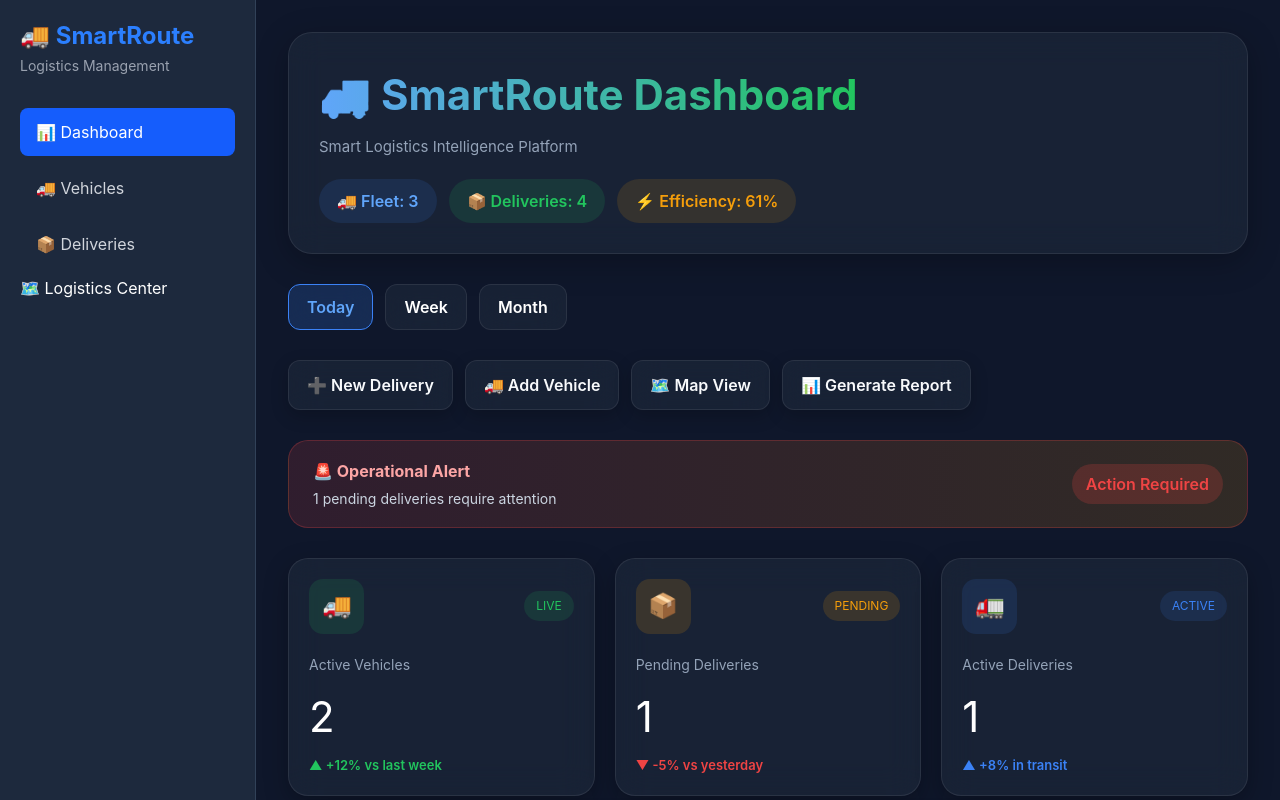
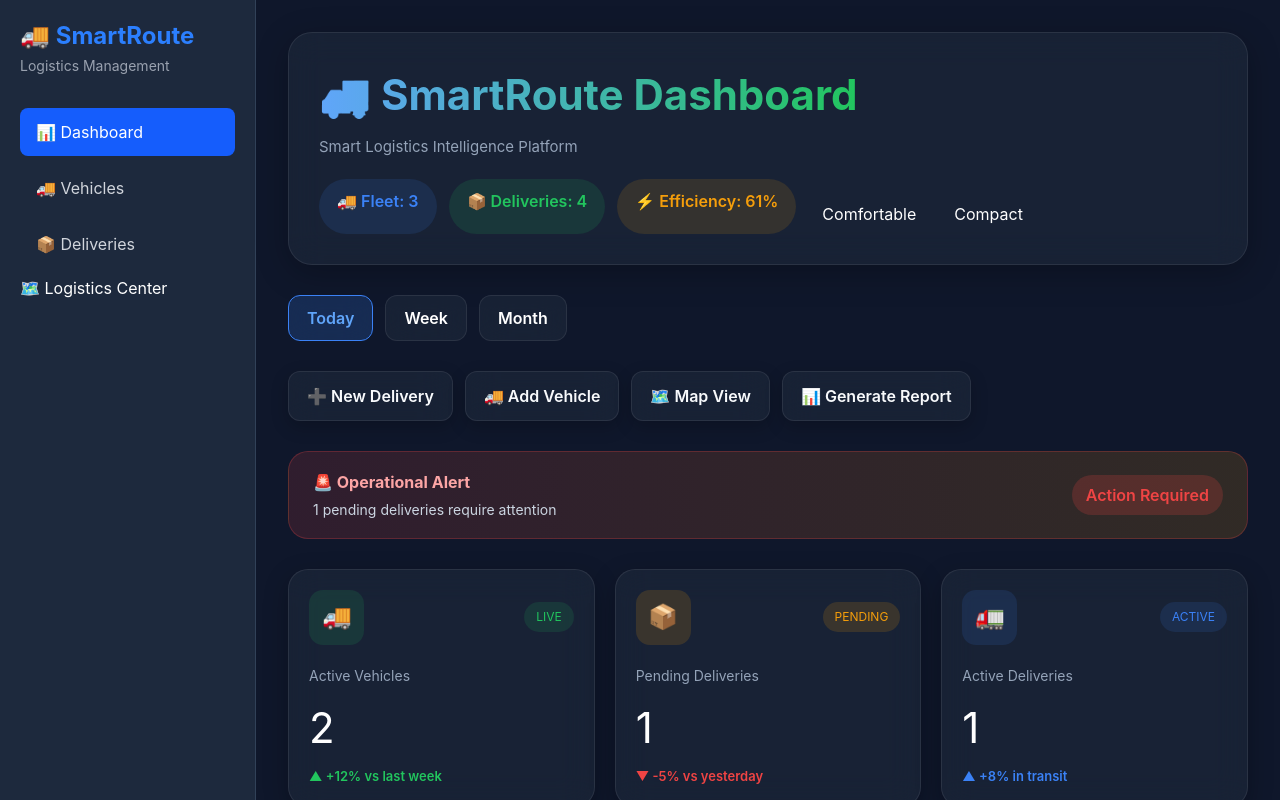
Before and after one commit to harshskarki/SmartRoute-Logistics-Management-System, a React (Vite) app: page / in a window 1280 px wide. Shown: the top 800 px of the page. Built offline with nearby package versions, Linux system fonts and the light colour scheme.

Commit message:
Phase 5.9.7 Semantic Alert Tokens

```diff
--- a/src/pages/Dashboard.jsx
+++ b/src/pages/Dashboard.jsx
@@ -21,6 +21,9 @@ function Dashboard() {
 
   const [timeFilter, setTimeFilter] =
     useState("Today");
+
+  const [density, setDensity] =
+    useState("comfortable");
 
   const activeVehicles =
     vehicles.filter(
@@ -225,6 +228,14 @@ const fleetInsight =
     : "⚠️ Average ETA is increasing";
 
   const colors = {
+
+    alerts: {
+      critical: "#ef4444",
+      warning: "#f59e0b",
+      success: "#22c55e",
+      info: "#3b82f6",
+    },
+
     background: "#0f172a",
 
     card: "#1e293b",
@@ -283,7 +294,10 @@ const fleetInsight =
 
   borderRadius: "20px",
 
-  padding: spacing.md,
+  padding:
+  density === "compact"
+    ? "14px"
+    : "20px",
 
   minWidth: "260px",
 
@@ -430,7 +444,7 @@ const fleetInsight =
                 background:
                   `${colors.primary}20`,
 
-                color: "#60a5fa",
+                color: colors.alerts.info,
 
                 padding: "10px 18px",
 
@@ -474,6 +488,39 @@ const fleetInsight =
               }}
             >
               ⚡ Efficiency: {efficiencyScore}%
+            </div>
+            <div
+              style={{
+                display: "flex",
+                gap: "10px",
+                marginTop: "15px",
+              }}
+            >
+              <button
+                onClick={() =>
+                  setDensity("comfortable")
+                }
+                style={{
+                  padding: "8px 14px",
+                  borderRadius: "10px",
+                  cursor: "pointer",
+                }}
+              >
+                Comfortable
+              </button>
+
+              <button
+                onClick={() =>
+                  setDensity("compact")
+                }
+                style={{
+                  padding: "8px 14px",
+                  borderRadius: "10px",
+                  cursor: "pointer",
+                }}
+              >
+                Compact
+              </button>
             </div>
           </div>
         </div>
@@ -1794,7 +1841,7 @@ const fleetInsight =
 
     <div
       style={{
-        background: "#78350f",
+        background: colors.alerts.warning,
         padding: "12px",
         borderRadius: "8px",
         marginBottom: "10px",
```
